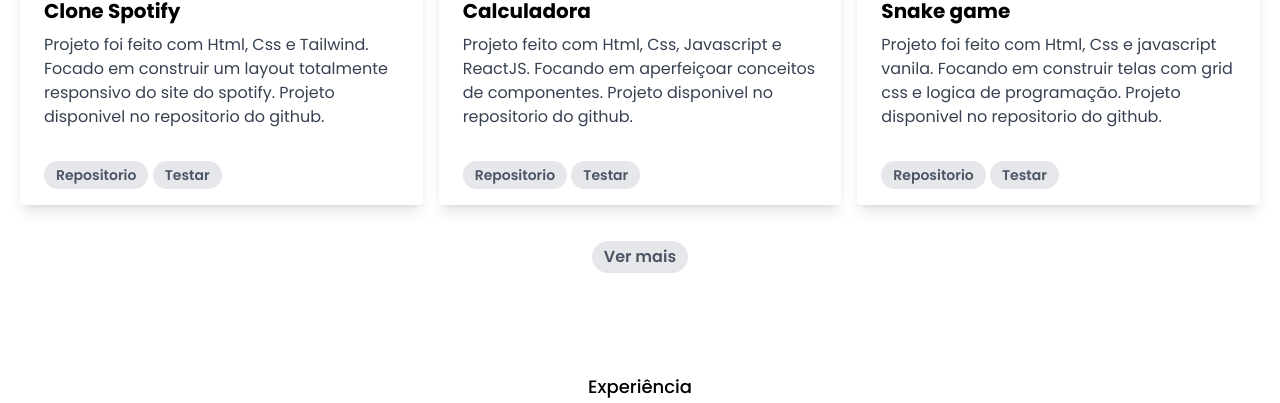
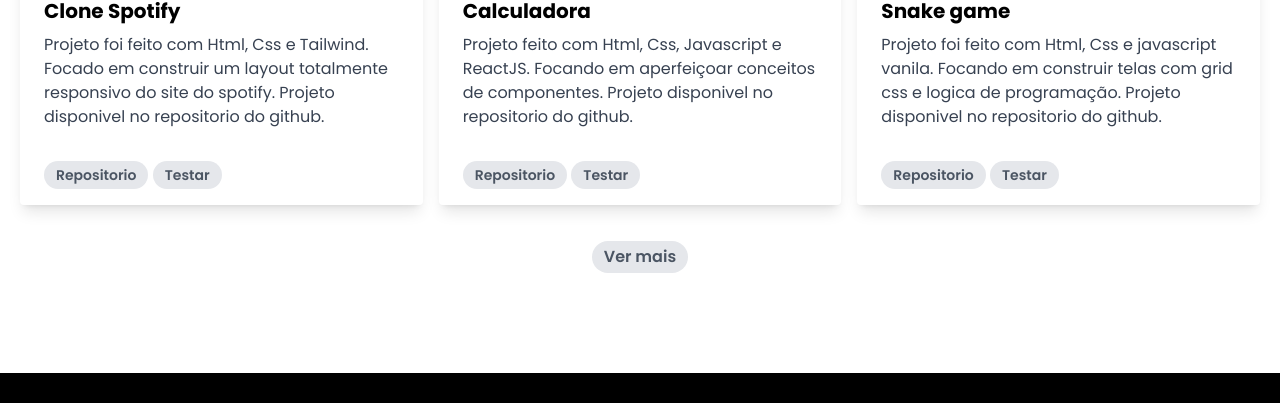
Before and after one commit to RonaldoFidelis/Cracha, a website: page index.html in a window 1280 px wide. Shown: the part 1312-1715 px from the top of the page. Drawn offline with Linux system fonts and the light colour scheme.

Commit message:
Feat:HiddenExperience

```diff
--- a/index.html
+++ b/index.html
@@ -277,12 +277,12 @@
         </section>
         <!-- Experiência -->
         <section id="experiencia">
-            <div class="flex m-5 items-center justify-center bg-white font-poppins mb-20">
+            <!-- <div class="flex m-5 items-center justify-center bg-white font-poppins mb-20">
                 <div class="flex flex-col justify-center items-center">
                     <h2 class="text-lg text-black font-medium">Experiência</h2>
                     <h3 class="text-sm text-gray-500">Experience</h3>
                 </div>
-            </div>
+            </div> -->
         </section>
     </main>
     <!-- Rodapé -->
```
Also changed, not shown: dist/output.css.
